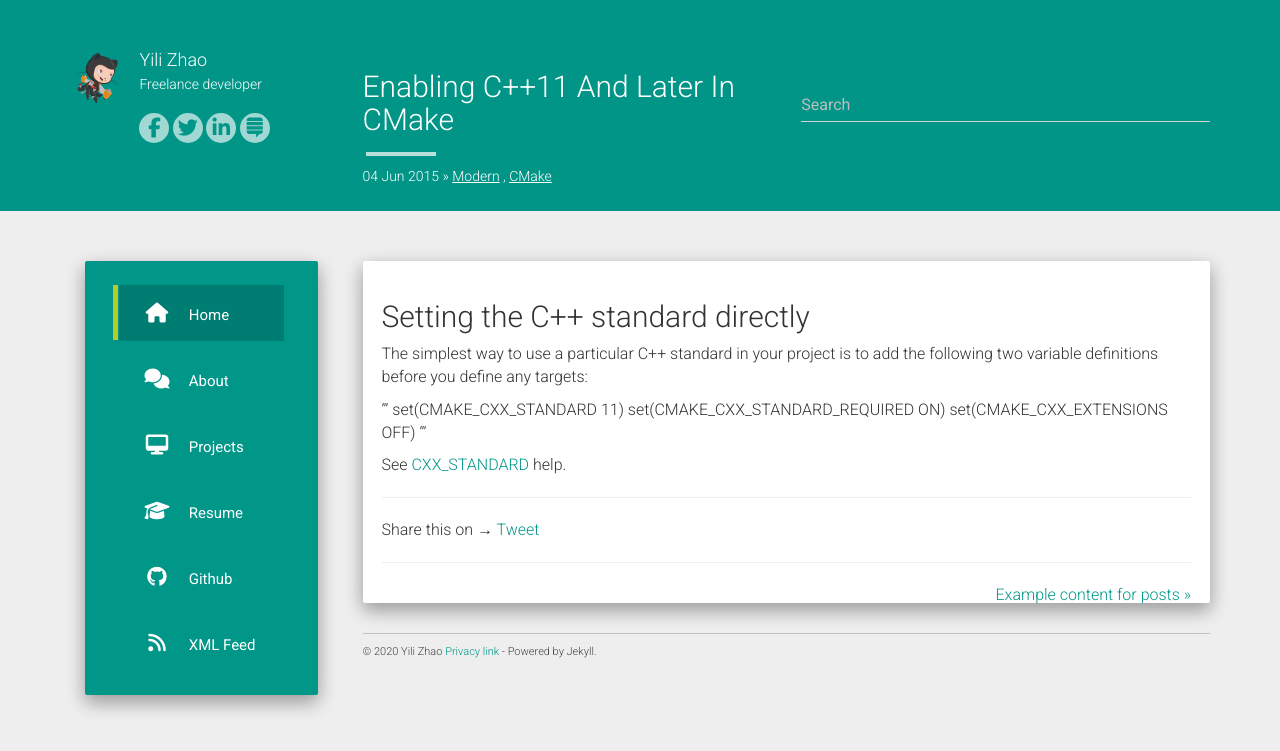
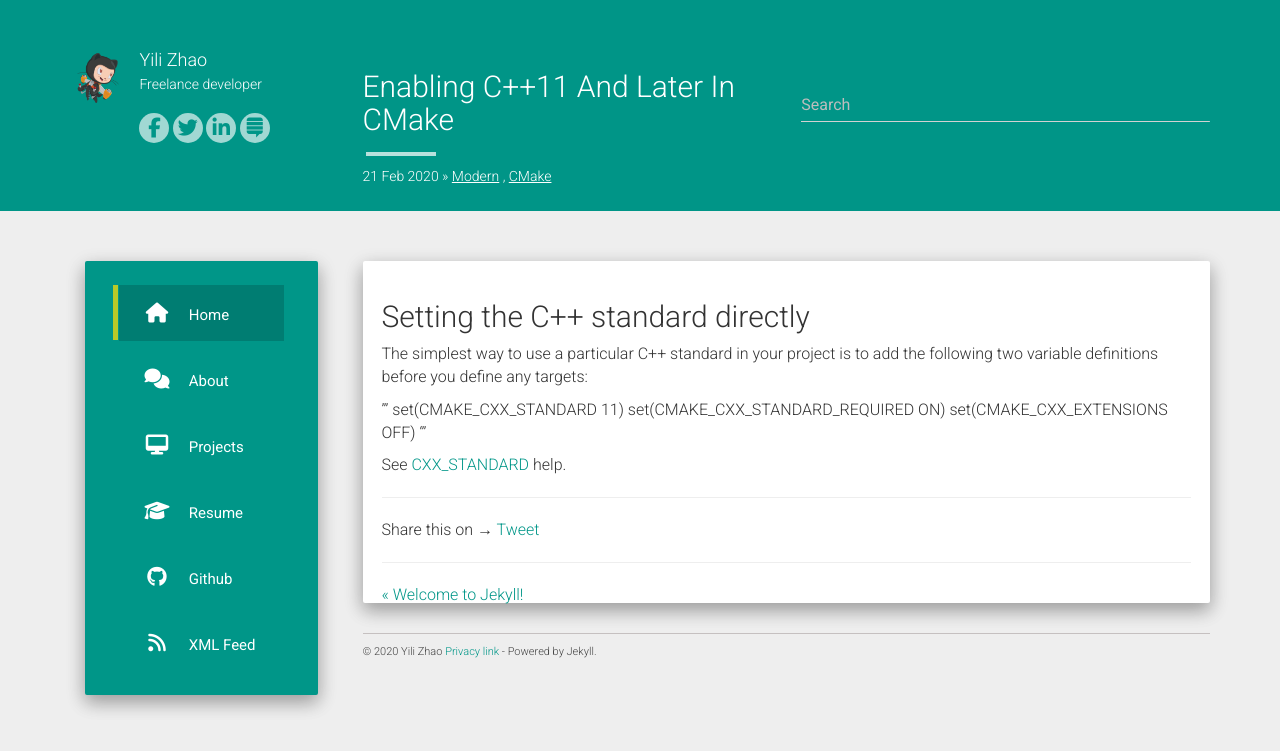
Before and after one commit to panovr/panovr.github.io, a Jekyll site: the page built from _posts/2020-20-21-Enabling-C++11-And-Later-In-CMake.md, in a window 1280 px wide. Shown: the top 751 px of the page. Built offline with Jekyll 4.4.1, drawn with Linux system fonts in a browser that asks for light colours; nearby versions of some CDN libraries; comment, search, counter and statistics services are not loaded.

Commit message:
Update blog

```diff
--- a/_posts/2020-20-21-Enabling-C++11-And-Later-In-CMake.md
+++ b/_posts/2020-20-21-Enabling-C++11-And-Later-In-CMake.md
@@ -1,7 +1,7 @@
 ---
 layout: post
 title: Enabling C++11 And Later In CMake
-date:   2015-06-04 13:50:39
+date:   2020-02-21 16:50:00
 categories: Modern CMake
 ---
 
```
